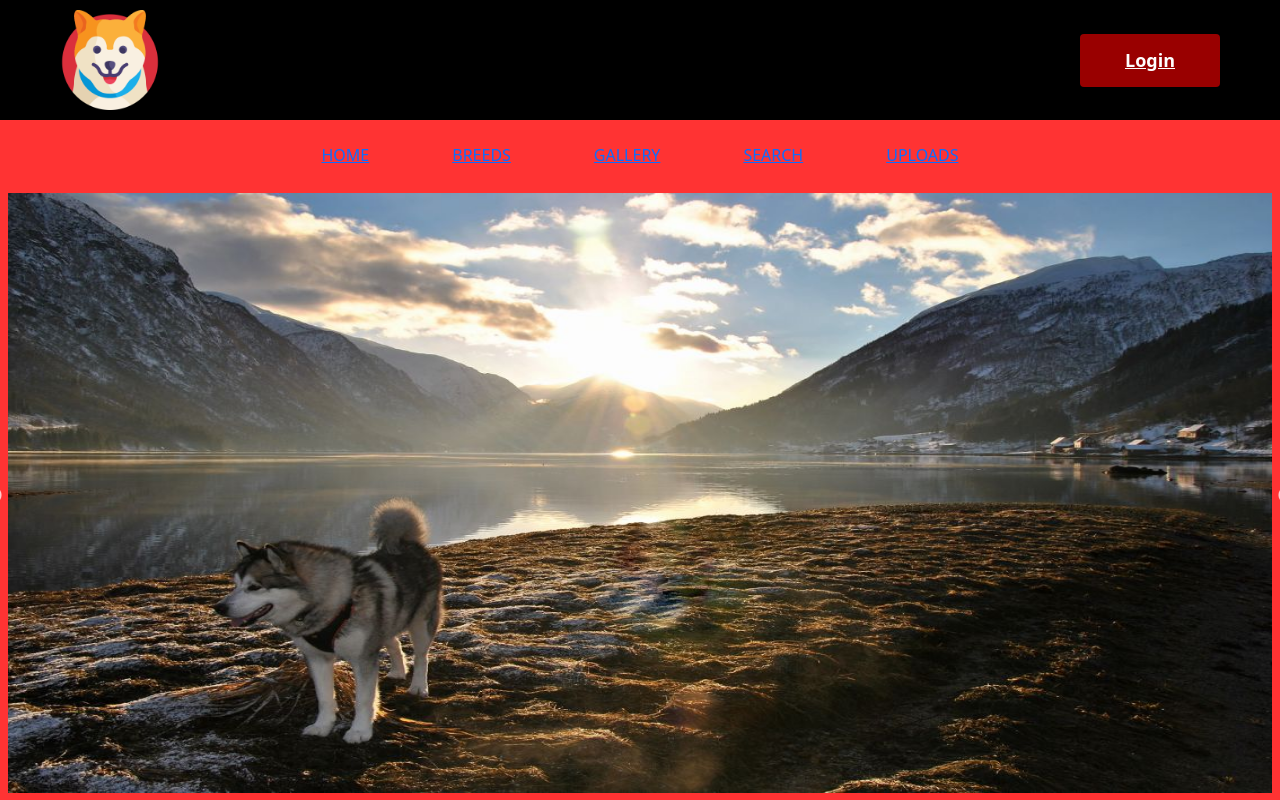
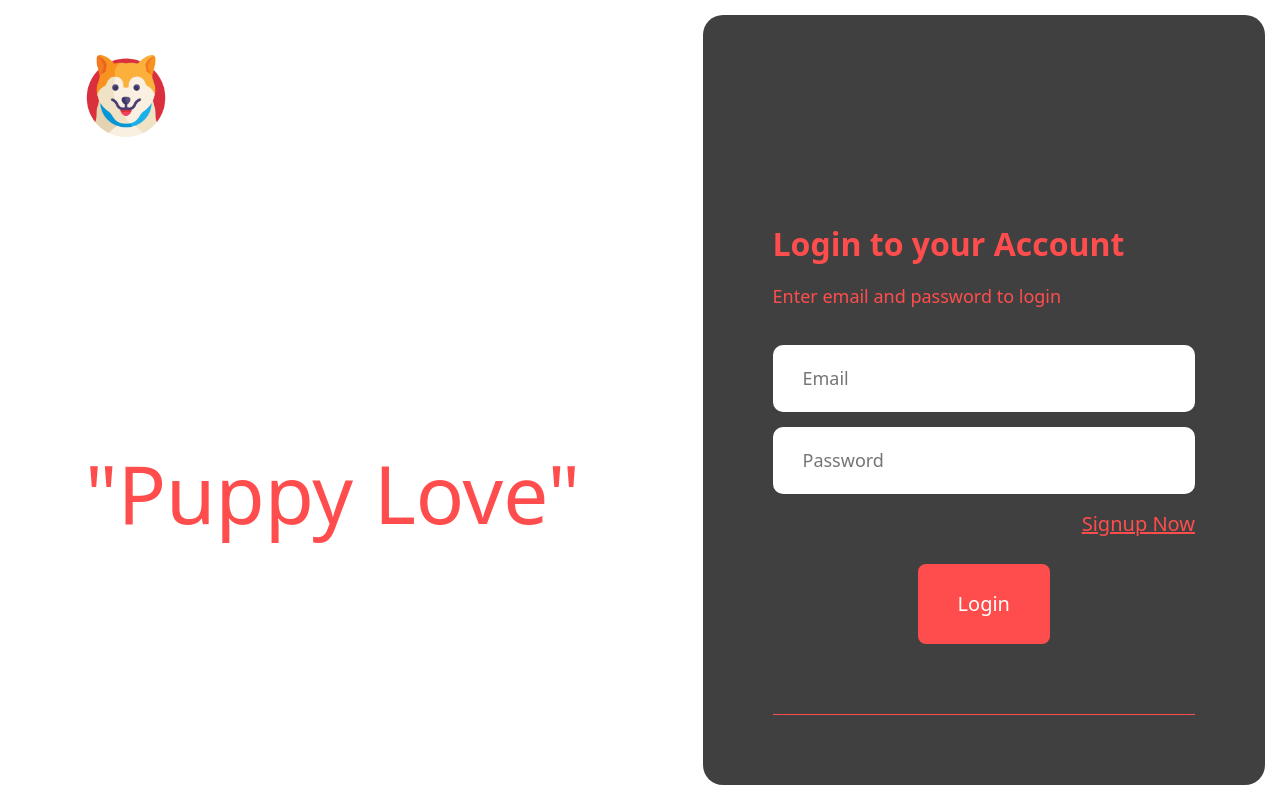
Before and after one commit to MohammedAnshabtp/Doggies, a React (Create React App) app: page / in a window 1280 px wide. Shown: the top 800 px of the page. Built offline with nearby package versions, Linux system fonts and the light colour scheme.

Commit message:
LoginProtected

```diff
--- a/src/App.js
+++ b/src/App.js
@@ -7,6 +7,7 @@ import Search from './components/screens/Search';
 import Uploads from './components/screens/Uploads';
 import Login from './components/screens/Login';
 import Signup from './components/screens/Signup';
+import PrivateRoute from './components/screens/PrivateRoute';
 
 
 
@@ -16,14 +17,15 @@ function App() {
   return (
     <>
     <Router>
-       <Route path="/" exact component={Dogs}/>
+    <Route path ="/" exact component={Login}/>
             <Switch>
+                <Route path ="/dogs" component={Dogs}/>
                 <Route path="/breeds"  component={Breeds}/>
                 <Route path="/gallery" component={Gallery}/>
                 <Route path ="/search" component={Search}/>
                 <Route path="/uploads" component={Uploads}/>
                 <Route path ="/login" component={Login}/>
-                <Route path ="/signup" component={Signup}/>
+                <PrivateRoute path ="/signup" component={Signup}/>
             </Switch>
     </Router>
     </>
--- a/src/components/screens/Breeds.js
+++ b/src/components/screens/Breeds.js
@@ -10,7 +10,8 @@ export default function Breeds() {
  const [breeds, setBreeds] = useState([]);
  const [beds,setBeds]=useState([]);
  const [isOpen, setIsOpen] = useState(false);
- const [selectedOption, setSelectedOption] = useState(null);
+ const [selectedOption, setSelectedOption] = useState('');
+ const [breedData,setBreedData]=useState({})
  const ZoomOutProperties = {
     duration: 5000,
     transitionDuration: 500,
@@ -22,11 +23,13 @@ export default function Breeds() {
 
  const toggling = () => setIsOpen(!isOpen);
 
- const onOptionClicked = value => () => {
-    setSelectedOption(value);
-    setIsOpen(false);
-    console.log(selectedOption);
-  };
+//  const onOptionClicked = (breed) => {
+//     setSelectedOption(breed);
+//     setIsOpen(false);
+//     console.log(selectedOption);
+//   };
+console.log(breedData);
+console.log(selectedOption)
     useEffect(() =>{
         axios.get("https://api.thedogapi.com/v1/breeds")
             .then((response)=>{
@@ -40,6 +43,7 @@ export default function Breeds() {
             });
 
         },[] );
+        console.log(selectedOption);
         const Slide = () => {
             return (
               <div className="slide-container">
@@ -52,6 +56,14 @@ export default function Breeds() {
               </div>
             );
           };
+          useEffect(()=>{
+            axios.get(`https://api.TheDogAPI.com/v1/images/search?breed_ids=${selectedOption}`).then(function(response){
+                console.log(response.data);
+                setBreedData(response.data);
+                // console.log(response.data.id);
+            })
+          },[selectedOption])
+          console.log(breedData);
     return (
         <>
         <div>
@@ -59,15 +71,25 @@ export default function Breeds() {
         </div>
                 <Hed>Find the Breeds here....</Hed>
                 <DropDownContainer>
-                    <DropDownHeader onClick={toggling}>{selectedOption || "Breeds"}</DropDownHeader>
+                    <DropDownHeader onClick={toggling}>
+                      {/* {selectedOption || "Breeds"} */}
+                      breeds
+                      </DropDownHeader>
                     {isOpen && (
                     <DropDownListContainer>
                         <DropDownList>
-                            {breeds.map(breed => (
-                                <ListItem onClick={onOptionClicked(breed)} key={Math.random()}>
+                            {/* {breeds.map(breed => (
+                                <ListItem onClick={(breed)=>{setSelectedOption(breed.id);setIsOpen(false);}}
+                                //  key={Math.random()}
+                                 >
                                     {breed.name}
                                 </ListItem>
-                            ))}
+                            ))} */}
+                            {
+                              breeds.map(breed=>(
+                                <ListItem onClick={()=>{setSelectedOption(breed.id)}}>{breed.name}</ListItem>
+                              ))
+                            }
                         </DropDownList>
                     </DropDownListContainer>
                     )}
--- a/src/components/screens/Login.js
+++ b/src/components/screens/Login.js
@@ -21,7 +21,7 @@ export default function Login() {
             let data = response.data;
             console.log(data)
             localStorage.setItem("user_data",JSON.stringify(data));
-            history.push("/");
+            history.push("/dogs");
 
         })
         .catch((error)=>{
--- a/src/components/screens/Navbar.js
+++ b/src/components/screens/Navbar.js
@@ -10,7 +10,7 @@ export default function Navbar() {
       <HeaderContainer>
         <Logo src={puppy} alt="Logo" />
         <RightContainer>
-          <LoginButton to="/login">Login</LoginButton>
+          <LoginButton to="/login">Logout</LoginButton>
         </RightContainer>
       </HeaderContainer>
       <Main>
--- /dev/null
+++ b/src/components/screens/PrivateRoute.js
@@ -0,0 +1,16 @@
+import React from 'react';
+import {Redirect,Route} from 'react-router-dom';
+
+export default function PrivateRoute({component:Component,...rest}){
+    const user_data=JSON.parse(localStorage.getItem("user_data"))
+
+    return <Route {...rest}render={(props)=>{
+        if (user_data?.access){
+            return<Component {...props}/>
+        }
+        else{
+            return <Redirect to ={{pathname:"/"}}/>
+        }
+    }}
+    />;
+}
--- a/src/components/screens/Signup.js
+++ b/src/components/screens/Signup.js
@@ -26,7 +26,7 @@ export default function Signup() {
             if(status_code === 6000){
                 console.log(response.data);
                 localStorage.setItem("user_data",JSON.stringify(data));
-                history.push("/");
+                history.push("/dogs");
             }else{
                 setMessage(response.data.message);
             }
```
